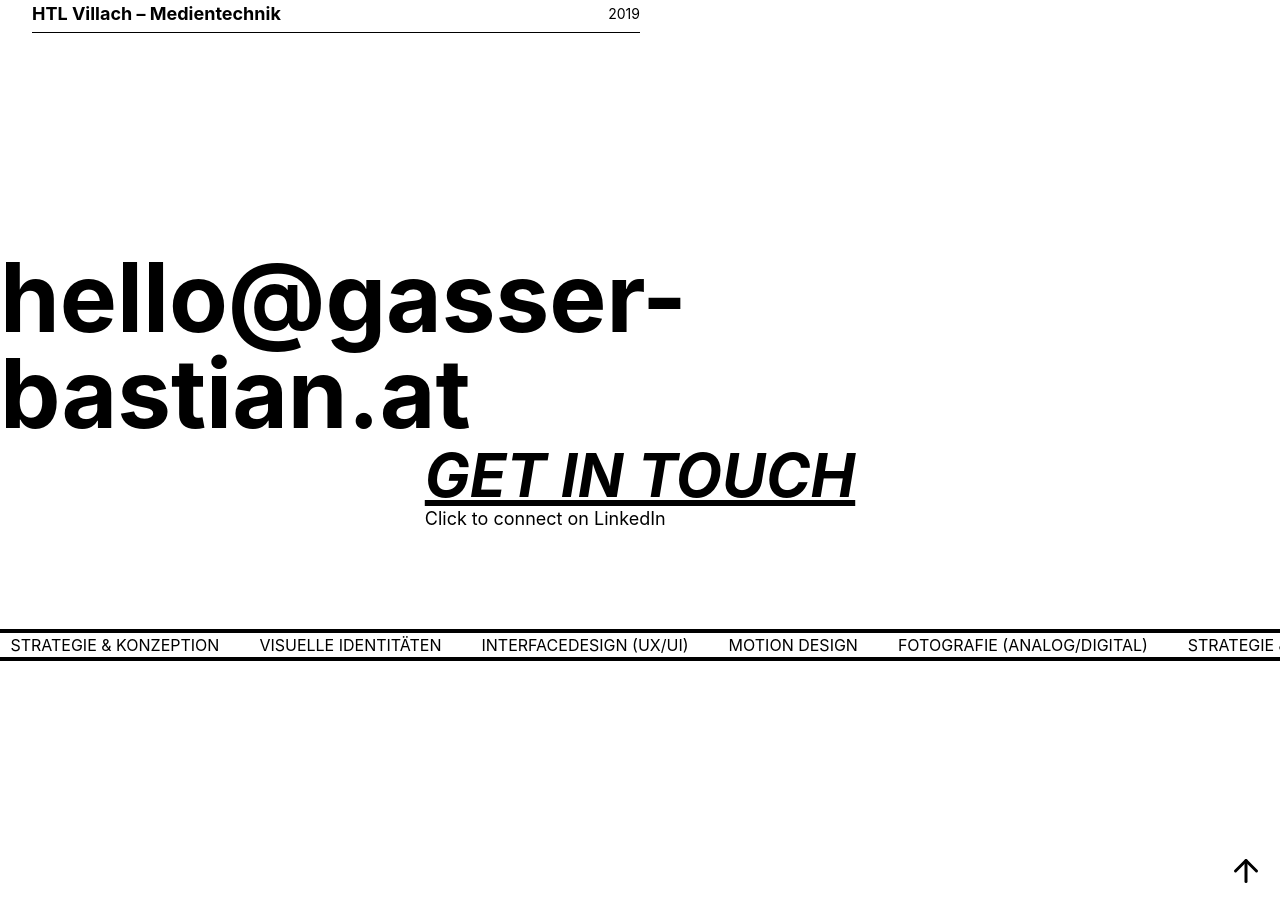
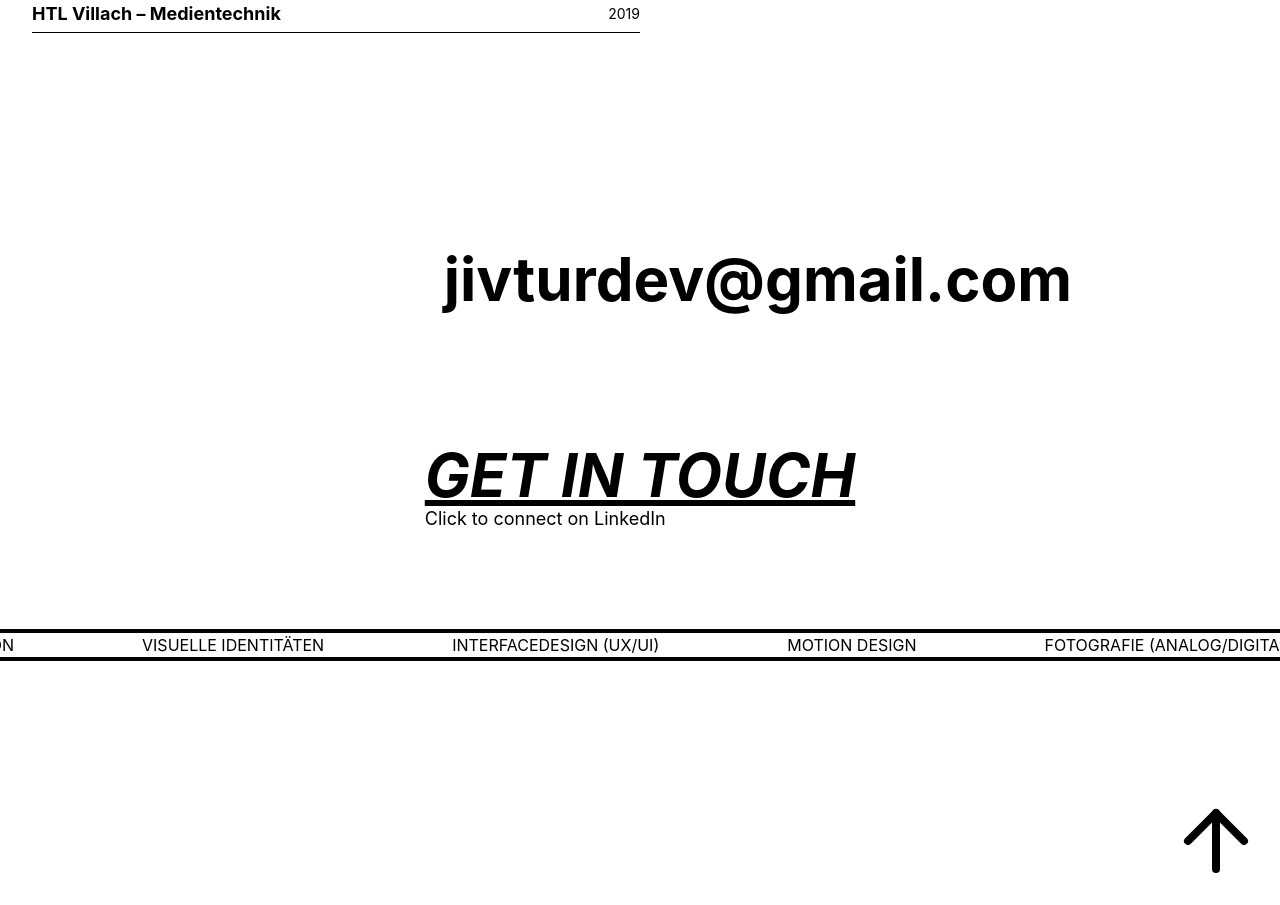
Before and after one commit to Rutvij-P/portfolio_animation, a React (Create React App) app: page / in a window 1280 px wide. Shown: the part 2300-3205 px from the top of the page. Built offline with nearby package versions, Linux system fonts and the light colour scheme.

Commit message:
Finalized contact

```diff
--- a/src/components/Contact.js
+++ b/src/components/Contact.js
@@ -20,8 +20,8 @@ const ContactSection = () => {
 
   return (
     <div className="flex flex-col items-center justify-center h-screen relative">
-      <div className="absolute top-4 right-4 pt-32 text-8xl pr-48">
-        <a href="mailto:hello@gasser-bastian.at" className="text-3lg font-bold">hello@gasser-bastian.at</a>
+      <div className="absolute top-4 right-4 pt-32 pr-48 pl-48">
+        <a href="mailto:jivturdev@gmail.com" className="font-bold text-2xl sm:text-4xl md:text-4xl lg:text-6xl xl:text-6xl 2xl:text-8xl">jivturdev@gmail.com</a>
       </div>
 
       <div className='py-24'>
@@ -33,7 +33,7 @@ const ContactSection = () => {
       <div className="overflow-hidden w-full border-t-4 border-b-4 border-black animate-marquee">
         <div className="whitespace-nowrap marquee-content">
           {duplicatedSkills.map((skill, index) => (
-            <span key={index} className="mx-5">
+            <span key={index} className="mx-8 xl:mx-16">
               {skill}
             </span>
           ))}
@@ -41,7 +41,7 @@ const ContactSection = () => {
       </div>
 
       <div className="absolute bottom-4 right-4">
-        <FiArrowUp className="text-4xl cursor-pointer" onClick={scrollToTop} />
+        <FiArrowUp className="text-8xl cursor-pointer" onClick={scrollToTop} />
       </div>
     </div>
   );
--- a/src/styles/Contact.css
+++ b/src/styles/Contact.css
@@ -10,7 +10,7 @@
 
   .marquee-content {
     display: inline-block;
-    animation: marquee 10s linear infinite;
+    animation: marquee 8s linear infinite;
   }
 
   /* The "gap" between the end of one list and the start of the next is determined
--- a/src/styles/CursorRevealText.css
+++ b/src/styles/CursorRevealText.css
@@ -8,8 +8,8 @@
 
   .scratch-off {
     position: absolute;
-    width: 350px; /* Width of the "scratch" */
-    height: 350px; /* Height of the "scratch" */
+    width: 400px; /* Width of the "scratch" */
+    height: 400px; /* Height of the "scratch" */
     background-color: grey; /* Color revealed by the "scratch" */
     border-radius: 50%; /* Circular "scratch" shapes */
     pointer-events: none;
```
Also changed, not shown: public/icons8-arrowup-96.svg (added).
